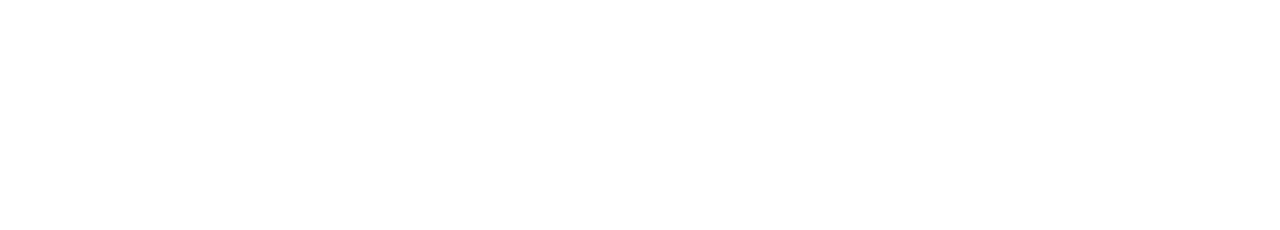
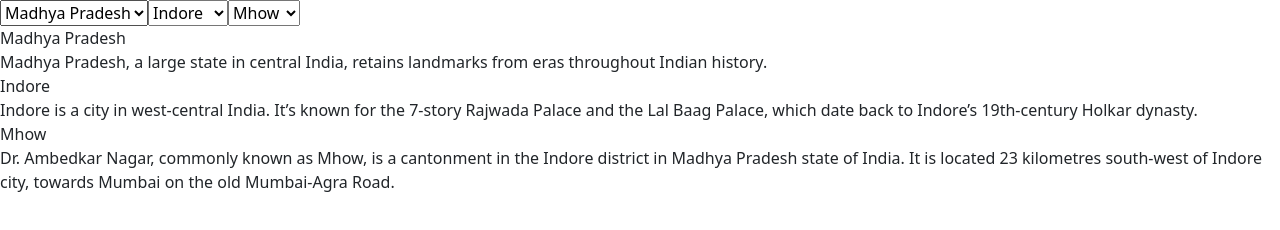
Before and after one commit to acciojob/dropdown-react-hemantgaikwad1, a React app: page / in a window 1280 px wide. Built offline with nearby package versions, Linux system fonts and the light colour scheme.

Commit message:
dropdown completed

```diff
--- a/package.json
+++ b/package.json
@@ -12,8 +12,9 @@
   "author": "",
   "license": "ISC",
   "dependencies": {
+    "bootstrap": "^5.3.8",
+    "css-loader": "^4.3.0",
     "cypress": "^9.5.0",
-    "css-loader": "^4.3.0",
     "jest-junit": "^11.1.0",
     "react": "^16.13.1",
     "react-dom": "^16.13.1",
--- a/src/components/App.js
+++ b/src/components/App.js
@@ -1,6 +1,5 @@
-import React, { useState,useReducer } from "react";
+import React, { useState } from "react";
 import "./../styles/App.css";
-
 
 const states = [{
     name : "Madhya Pradesh",
@@ -17,7 +16,7 @@
         }]
     },{
         name : "Bhopal",
-		description:"DBhopal is a city in the central Indian state of Madhya Pradesh. It's one of India’s greenest city. There are two main lakes, the Upper Lake and the Lower Lake.",
+        description:"Bhopal is a city in the central Indian state of Madhya Pradesh. It's one of India’s greenest city. There are two main lakes, the Upper Lake and the Lower Lake.",
         landmarks :[{
             name : "MANIT",
             description:"Maulana Azad National Institute of Technology Bhopal is a public technical university located in Bhopal, Madhya Pradesh, India. It is part of a group of publicly funded institutions in India known as National Institutes of Technology. ",
@@ -137,16 +136,69 @@
     }]
 }];
 
+function App() {
+    const [stateIndex, setStateIndex] = useState(0);
+    const [cityIndex, setCityIndex] = useState(0);
+    const [landmarkIndex, setLandmarkIndex] = useState(0);
 
-function App()
-{
-	// Do not alter/remove main div
+    // Get current selections based on numeric indices
+    const currentState = states[stateIndex] || states[0];
+    const currentCity = currentState.city[cityIndex] || currentState.city[0];
+    const currentLandmark = currentCity.landmarks[landmarkIndex] || currentCity.landmarks[0];
+
+    const stateHandler = (e) => {
+        setStateIndex(Number(e.target.value));
+        setCityIndex(0);       // Reset child selections on parent change
+        setLandmarkIndex(0);
+    };
+
+    const cityHandler = (e) => {
+        setCityIndex(Number(e.target.value));
+        setLandmarkIndex(0);
+    };
+
+    const landmarkHandler = (e) => {
+        setLandmarkIndex(Number(e.target.value));
+    };
+
     return (
         <div id="main">
+            {/* State Dropdown */}
+            <select id="state" value={stateIndex} onChange={stateHandler}>
+                {states.map((state, i) => (
+                    <option key={i} value={i}>{state.name}</option>
+                ))}
+            </select>
 
+            {/* City Dropdown */}
+            <select id="city" value={cityIndex} onChange={cityHandler}>
+                {currentState.city.map((c, i) => (
+                    <option key={i} value={i}>{c.name}</option>
+                ))}
+            </select>
+
+            {/* Landmark Dropdown */}
+            <select id="landmark" value={landmarkIndex} onChange={landmarkHandler}>
+                {currentCity.landmarks.map((l, i) => (
+                    <option key={i} value={i}>{l.name}</option>
+                ))}
+            </select>
+
+            {/* Required Output Divs */}
+            <div>
+                <div id="state-name">{currentState.name}</div>
+                <div id="state-description">{currentState.description}</div>
+            </div>
+            <div>
+                <div id="city-name">{currentCity.name}</div>
+                <div id="city-description">{currentCity.description}</div>
+            </div>
+            <div>
+                <div id="landmark-name">{currentLandmark.name}</div>
+                <div id="landmark-description">{currentLandmark.description}</div>
+            </div>
         </div>
     );
 }
 
-
 export default App;
```
Also changed, not shown: dist/index.html, dist/index_bundle.js, 1 other file. Lines whose indentation alone changed are shown as unchanged.
